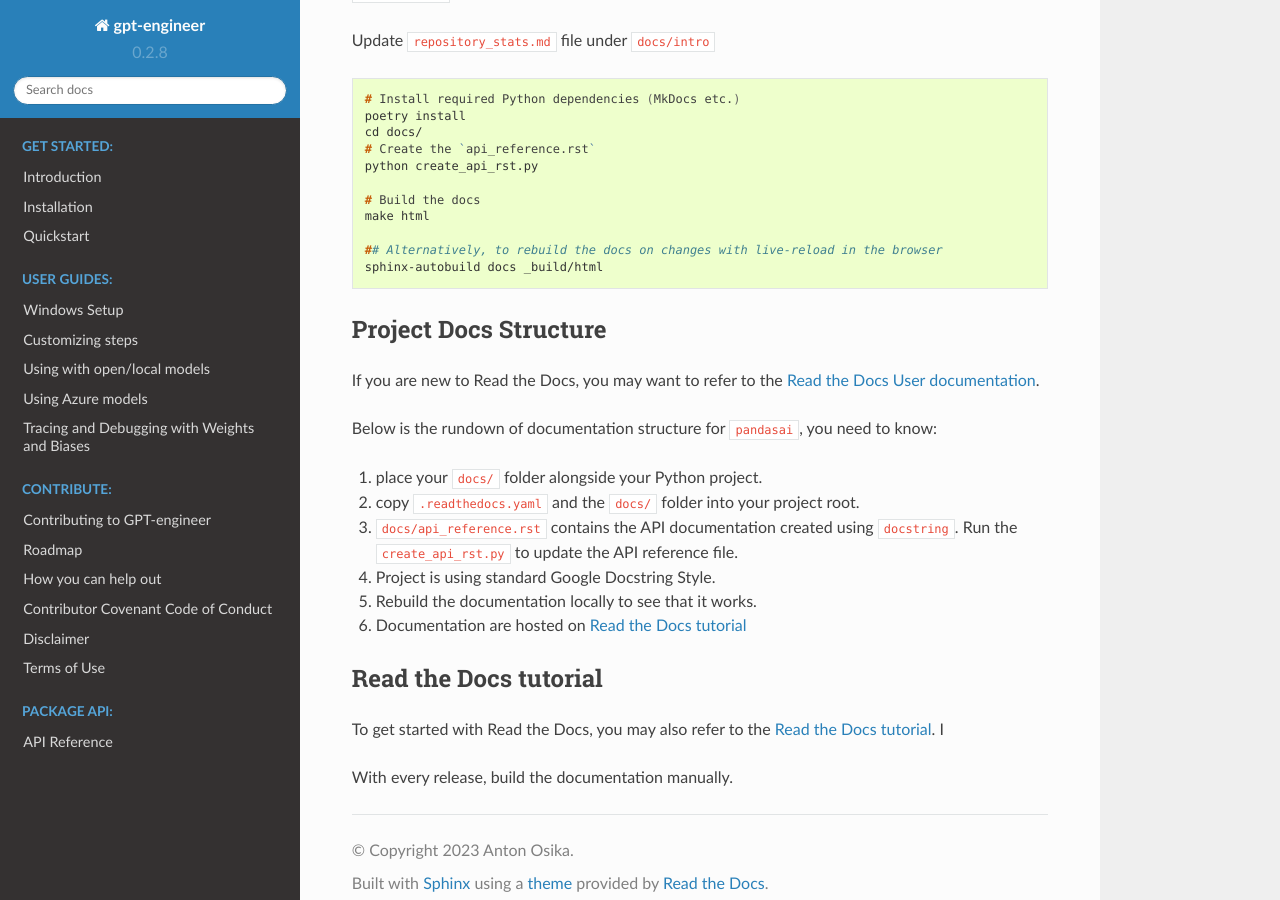
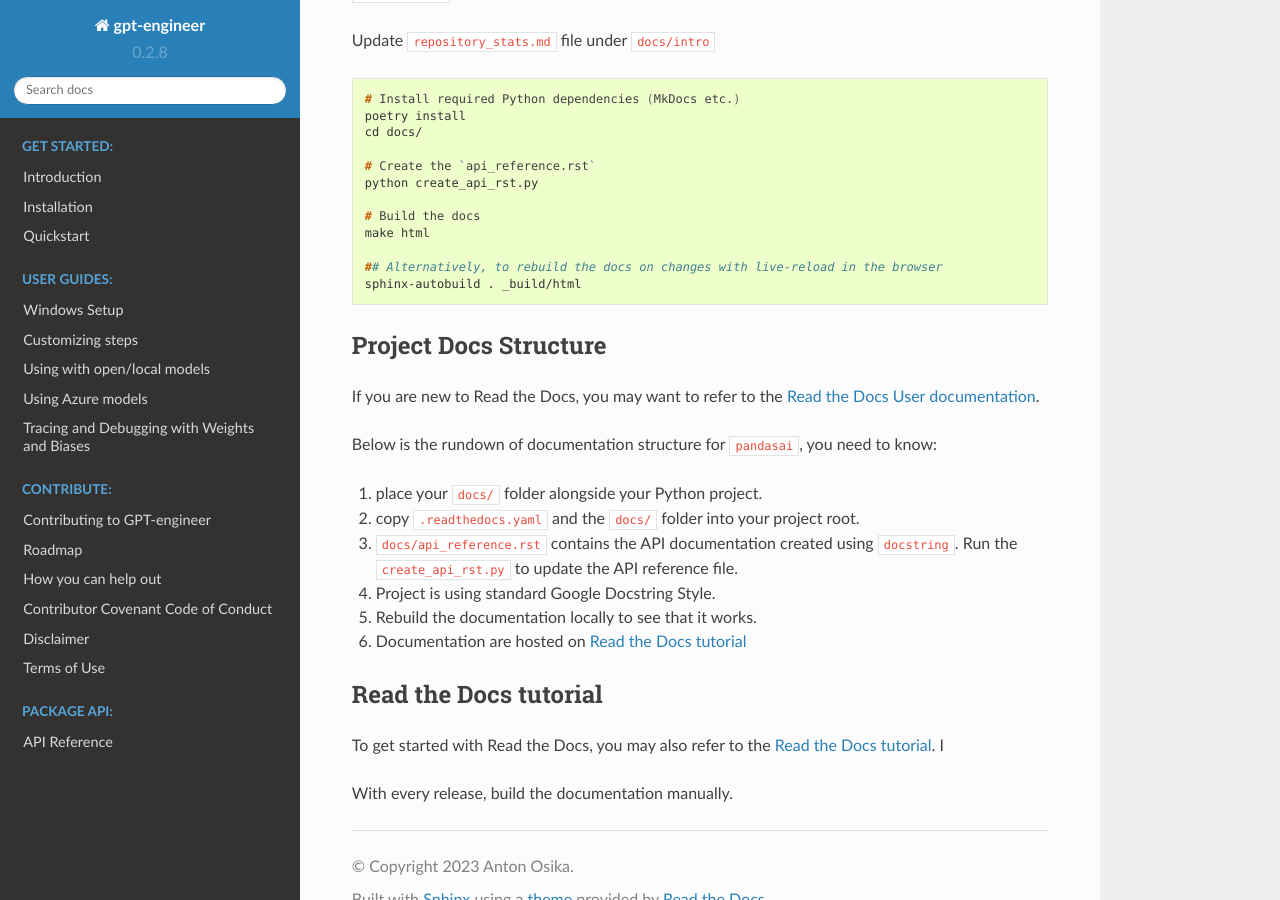
Before and after one commit to juberuu/gpt-engineer, a Sphinx documentation site: the page built from docs/DOCS_BUILDING.md, in a window 1280 px wide and 900 px high, scrolled down 722 px. Built offline with Sphinx 7.4.7 and the Read the Docs theme 2.0.0, drawn with Linux system fonts in a browser that asks for light colours; pages that are not in the unit, such as notebooks, are missing from menus.

Commit message:
small fixes

````diff
--- a/docs/DOCS_BUILDING.md
+++ b/docs/DOCS_BUILDING.md
@@ -30,6 +30,7 @@ Update `repository_stats.md` file under `docs/intro`
 # Install required Python dependencies (MkDocs etc.)
 poetry install
 cd docs/
+
 # Create the `api_reference.rst`
 python create_api_rst.py
 
@@ -37,7 +38,7 @@ python create_api_rst.py
 make html
 
 ## Alternatively, to rebuild the docs on changes with live-reload in the browser
-sphinx-autobuild docs _build/html
+sphinx-autobuild . _build/html
 ```
 
 Project Docs Structure
````
Also changed, not shown: docs/tracing_debugging.md (+1 -1 lines).
